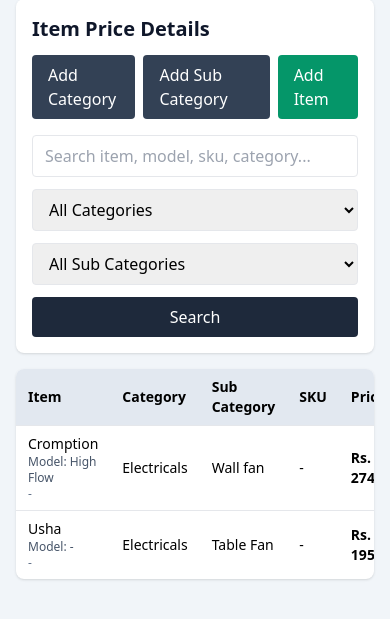
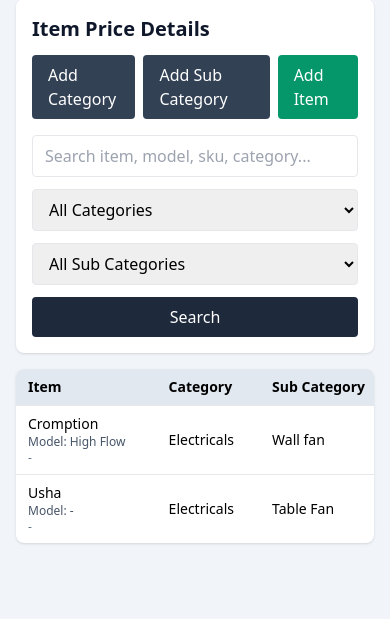
Before and after one commit to jince360/store, a Django app: page / in a window 390 px wide. Shown: the part 77-696 px from the top of the page. Run offline with Django 5.2, Linux system fonts and the light colour scheme; a user stored in the database is signed in; data comes from the database, SQL or seed files in the repository; some libraries are stand-ins or nearby versions.

Commit message:
Fix mobile table overflow in item list

```diff
--- a/store/templates/store/item_list.html
+++ b/store/templates/store/item_list.html
@@ -30,7 +30,8 @@
     </div>
 
     <div class="bg-white rounded-lg shadow overflow-hidden">
-        <table class="w-full text-sm">
+        <div class="overflow-x-auto">
+        <table class="w-full min-w-[760px] text-sm">
             <thead class="bg-slate-200 text-left">
                 <tr>
                     <th class="px-3 py-2">Item</th>
@@ -68,6 +69,7 @@
             {% endfor %}
             </tbody>
         </table>
+        </div>
     </div>
 </div>
 
```
